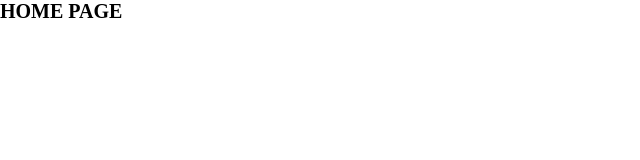
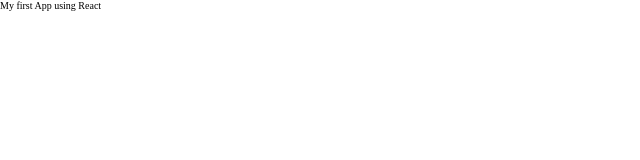
Before and after one commit to Armando101/magicTown, a React app: page / in a window 1280 px wide. Shown: the top 160 px of the page, without its empty margins (0-640 px from the left). Built offline with nearby package versions, Linux system fonts and the light colour scheme.

Commit message:
Revert "Feature: Init HomePage Component"
This reverts commit e98bf893fb1b2856ddd9e3730d656fab2176e170.

```diff
--- a/src/components/App.jsx
+++ b/src/components/App.jsx
@@ -1,8 +1,7 @@
 import React from "react";
-import HomePage from "../pages/HomePage";
 
 function App() {
-  return <HomePage />;
+  return <div>My first App using React</div>;
 }
 
 export default App;
--- a/src/pages/HomePage.jsx
+++ /dev/null
@@ -1,11 +0,0 @@
-import React from "react";
-
-function HomePage(props) {
-  return (
-    <>
-      <h1>HOME PAGE</h1>
-    </>
-  );
-}
-
-export default HomePage;
```
Also changed, not shown: src/pages/Home.jsx (added).
